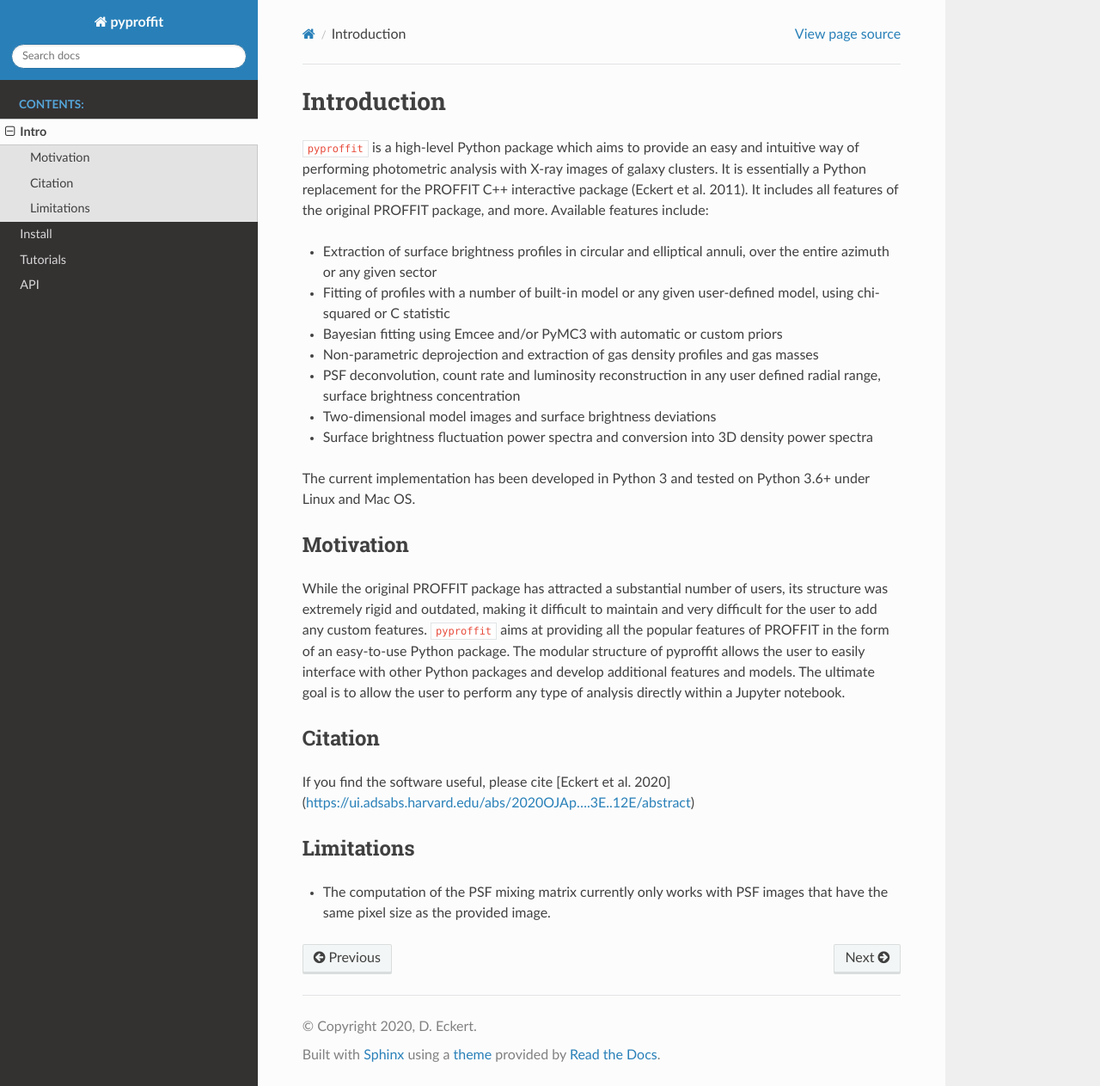
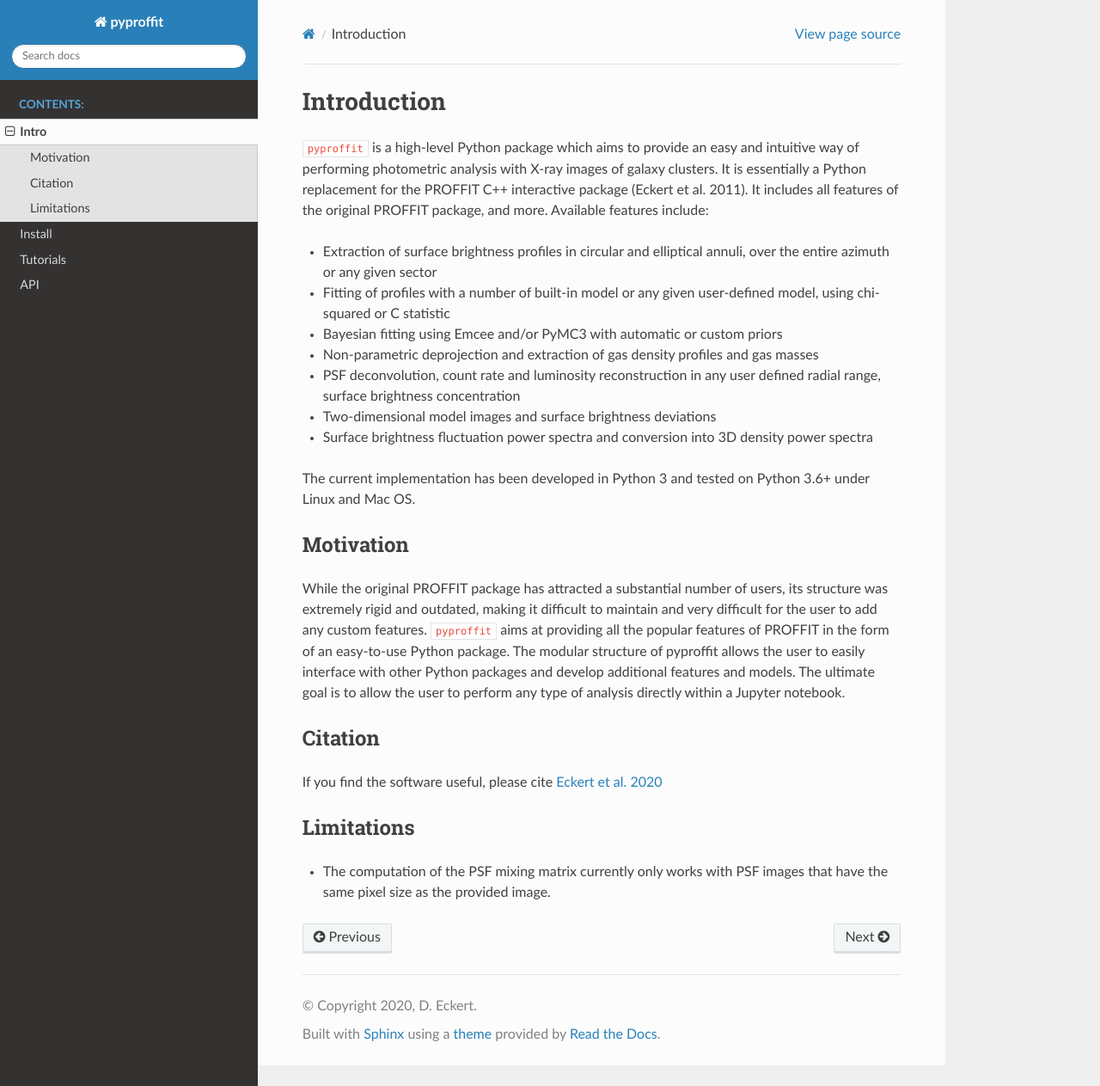
Before and after one commit to domeckert/pyproffit, a Sphinx documentation site: the page built from docs/source/intro.rst, in a window 1280 px wide and 1263 px high. Shown: the whole window at 86% size. Built offline with Sphinx 7.4.7 and the Read the Docs theme 2.0.0, drawn with Linux system fonts in a browser that asks for light colours; pages that are not in the unit, such as notebooks, are missing from menus.

Commit message:
fixed link

```diff
--- a/docs/source/intro.rst
+++ b/docs/source/intro.rst
@@ -20,7 +20,7 @@
 
 Citation
 ********
-If you find the software useful, please cite [Eckert et al. 2020](https://ui.adsabs.harvard.edu/abs/2020OJAp....3E..12E/abstract)
+If you find the software useful, please cite `Eckert et al. 2020 <https://ui.adsabs.harvard.edu/abs/2020OJAp....3E..12E/abstract>`_
 
 Limitations
 ***********
```
